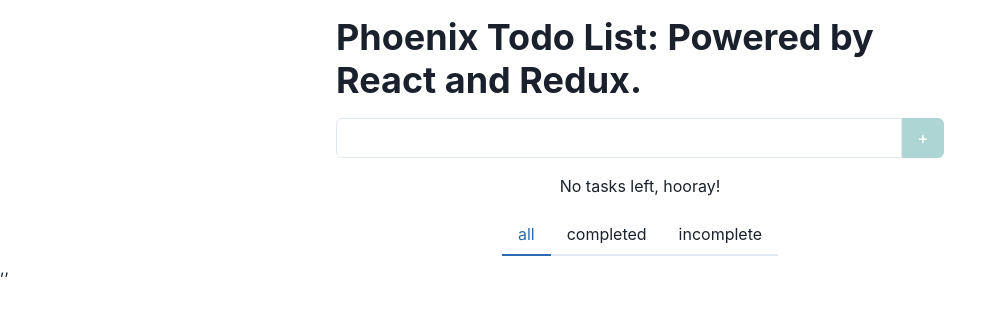
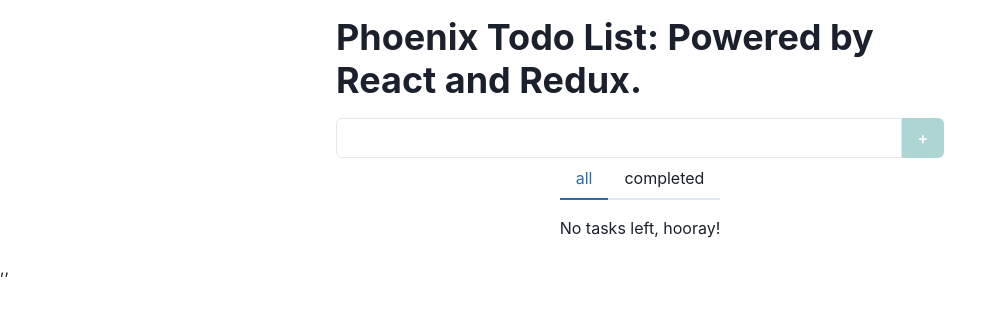
Before and after one commit to adamak93/phoenixtodo, a React (Create React App) app: page / in a window 1280 px wide. Shown: the top 316 px of the page, without its empty margins (0-1006 px from the left). Built offline with nearby package versions, Linux system fonts and the light colour scheme.

Commit message:
Rearranged UI, got Visibility Filters working

```diff
--- a/src/App.js
+++ b/src/App.js
@@ -8,8 +8,8 @@ function App() {
     <Container maxW = "container.sm">
       <Heading my = "4">Phoenix Todo List: Powered by React and Redux.</Heading>
       <AddTodo/>
+      <VisibilityFilter/>
       <TodoList/>
-      <VisibilityFilter/>
     </Container>
   );
 }
--- a/src/components/TodoList.js
+++ b/src/components/TodoList.js
@@ -1,14 +1,15 @@
 import { Box } from '@chakra-ui/react'
 import { useSelector } from 'react-redux';
+import { getTodosByVisibilityFilter } from '../redux/selector';
 import { Todo } from './Todo'
 
 export const TodoList = () => {
-    const { todos } = useSelector(state => state);
-    console.log(todos);
+    const { todos, visibilityFilter } = useSelector(state => state);
+    const filterTodos = getTodosByVisibilityFilter(todos, visibilityFilter)
 
     return (
         <Box my = {3}>
-            {todos.todos.length ? todos.todos.map(todo => (
+            {filterTodos.length ? filterTodos.map(todo => (
                 <Todo key = {`todo-${todo.id}`} todo={todo}/>
             )): <Box textAlign = "center" my="4">No tasks left, hooray!</Box>}
         </Box>
--- a/src/components/VisibilityFilter.js
+++ b/src/components/VisibilityFilter.js
@@ -1,7 +1,11 @@
 import { Container , Tab, TabList, Tabs} from "@chakra-ui/react";
+import { useDispatch } from "react-redux";
 import { VISIBILITY_FILTER } from "../constants";
+import { setFilter } from "../redux/actions";
 
 export const VisibilityFilter = () => {
+    const dispatch = useDispatch();
+
     return (
         <Container centerContent>
             <Tabs>
@@ -11,6 +15,7 @@ export const VisibilityFilter = () => {
                     return (
                         <Tab
                         key = {`visibility-filter-${currentFilter}`}
+                        onClick = {() => dispatch(setFilter(currentFilter)) }
                         >
                         {currentFilter}
                         </Tab>
--- a/src/constants.js
+++ b/src/constants.js
@@ -1,5 +1,4 @@
 export const VISIBILITY_FILTER = {
     ALL: 'all',
-    COMPLETED: 'completed',
-    INCOMPLETE: 'incomplete'
+    COMPLETED: 'completed'
 }
--- a/src/redux/actions.js
+++ b/src/redux/actions.js
@@ -14,3 +14,8 @@ export const toggleTodo = id => ({
     type: TOGGLE_TODO,
     payload: { id }
 })
+
+export const setFilter = filter => ({
+    type: SET_FILTER,
+    payload: { filter }
+})
--- a/src/redux/reducer/index.js
+++ b/src/redux/reducer/index.js
@@ -1,6 +1,8 @@
 import { combineReducers } from "redux";
 import todos from "./todos";
+import visibilityFilter from "./visibilityFilter";
 
 export default combineReducers({
-    todos
+    todos,
+    visibilityFilter
 })
--- a/src/redux/reducer/todos.js
+++ b/src/redux/reducer/todos.js
@@ -19,8 +19,9 @@ const todos = (state = initialState, action) => {
             const todos = state.todos.map(obj =>  obj.id === id ? { ...obj, completed: !obj.completed } : obj);
             return { todos }
         }
-        default:
+        default: {
             return state;
+        }
     }
 }
 
--- /dev/null
+++ b/src/redux/reducer/visibilityFilter.js
@@ -0,0 +1,17 @@
+import { SET_FILTER } from '../actionsTypes';
+import { VISIBILITY_FILTER } from '../../constants';
+
+const initialState = VISIBILITY_FILTER.ALL;
+
+const visibilityFilter = (state = initialState, action) => {
+    switch(action.type) {
+        case SET_FILTER: {
+            return action.payload.filter;
+        }
+        default: {
+            return state
+        }
+    }
+}
+
+export default visibilityFilter;
--- /dev/null
+++ b/src/redux/selector.js
@@ -0,0 +1,10 @@
+import { VISIBILITY_FILTER } from "../constants";
+
+export const getTodosByVisibilityFilter = (store, visibilityFilter) => {
+    switch(visibilityFilter) {
+        case VISIBILITY_FILTER.COMPLETED:
+            return store.todos.filter(todo => todo.completed);
+        default:
+            return store.todos;
+    }
+}
```
